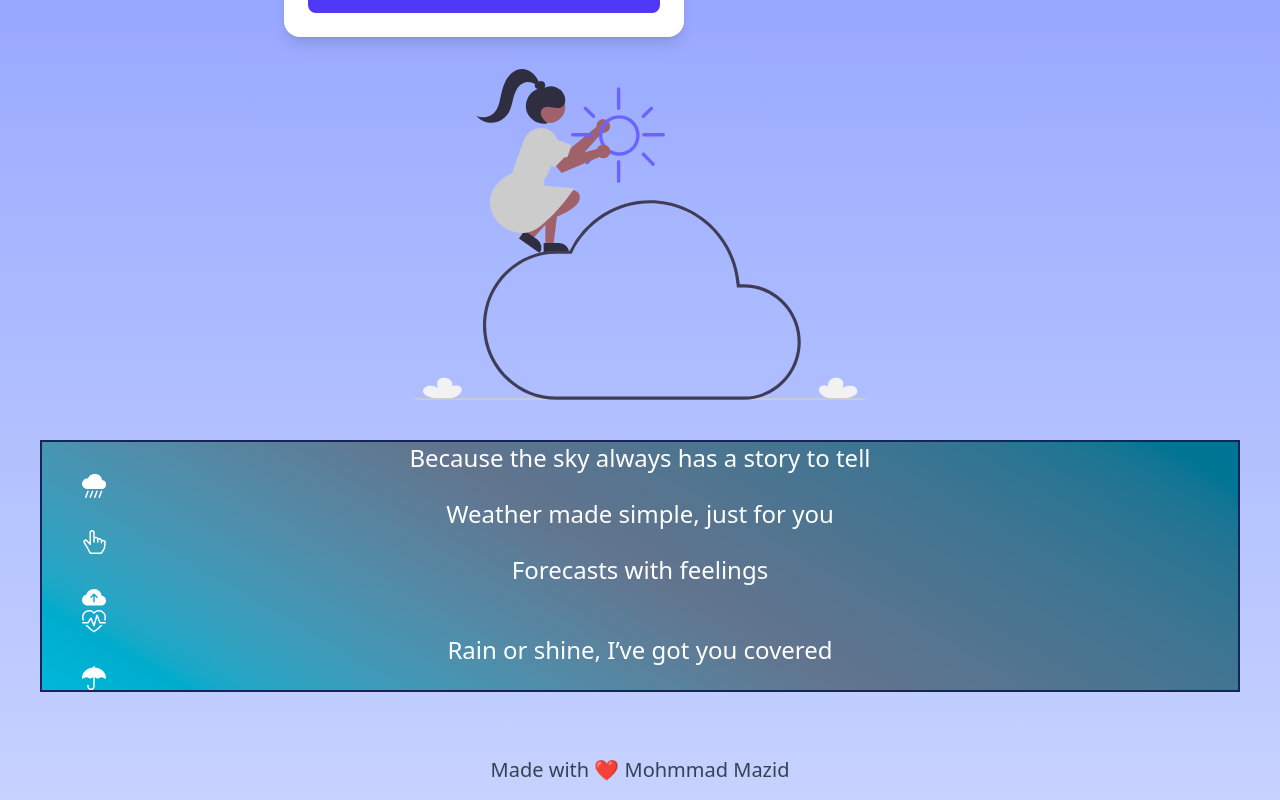
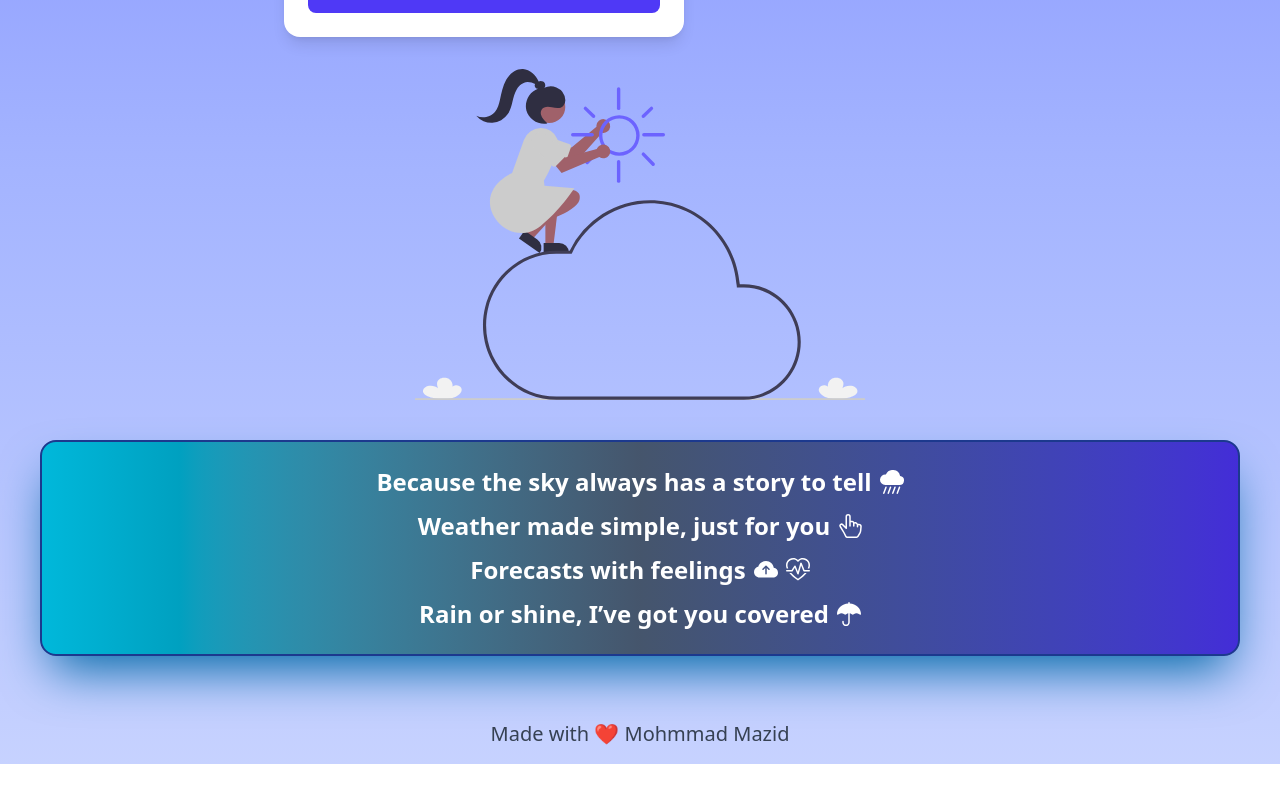
Before and after one commit to MohmmadMazid/weatherApp, a React (Vite) app: page / in a window 1280 px wide. Shown: the part 456-1256 px from the top of the page. After the commit the page ends 1220 px from the top, so only its background shows below. Built offline with nearby package versions, Linux system fonts and the light colour scheme; no server answers.

Commit message:
some changes in app.jsx

```diff
--- a/src/App.jsx
+++ b/src/App.jsx
@@ -34,8 +34,8 @@ function App() {
             >
               <span className="bg-gradient-to-r from-pink-900 to-red-600 bg-clip-text text-transparent tracking-widest font-black">
                 Jamie's
-              </span>{" "}
-              Weather App
+              </span>
+              &nbsp; Weather App
             </h1>
             <h1
               className="text-base sm:text-lg md:text-xl lg:text-2xl
--- a/src/components/SomeLines.jsx
+++ b/src/components/SomeLines.jsx
@@ -6,23 +6,28 @@ import {
   BsCloudRainHeavyFill,
   BsHandIndexThumb,
 } from "react-icons/bs";
+
 const SomeLines = () => {
   return (
     <div
-      className="border-2 border-blue-950 px-10 m-10 text-lg lg:text-2xl md:text-xl
-    text-white  text-center bg-linear-30 from-cyan-500 via-slate-500 to-cyan-700
-    "
+      className="border-2 border-blue-900 px-6 sm:px-10 py-6 m-6 sm:m-10
+      text-base sm:text-lg md:text-xl lg:text-2xl font-semibold
+      text-white text-center
+      bg-gradient-to-r from-cyan-500 via-slate-600 to-indigo-700
+      rounded-2xl shadow-2xl shadow-sky-700
+      hover:scale-105 hover:shadow-indigo-800/70
+      transition-transform duration-500 ease-in-out"
     >
-      <p>
+      <p className="flex items-center justify-center gap-2 mb-3">
         Because the sky always has a story to tell <BsCloudRainHeavyFill />
       </p>
-      <p>
+      <p className="flex items-center justify-center gap-2 mb-3">
         Weather made simple, just for you <BsHandIndexThumb />
       </p>
-      <p>
+      <p className="flex items-center justify-center gap-2 mb-3">
         Forecasts with feelings <BsCloudArrowUpFill /> <BsHeartPulse />
       </p>
-      <p>
+      <p className="flex items-center justify-center gap-2">
         Rain or shine, I’ve got you covered <BsUmbrellaFill />
       </p>
     </div>
```
